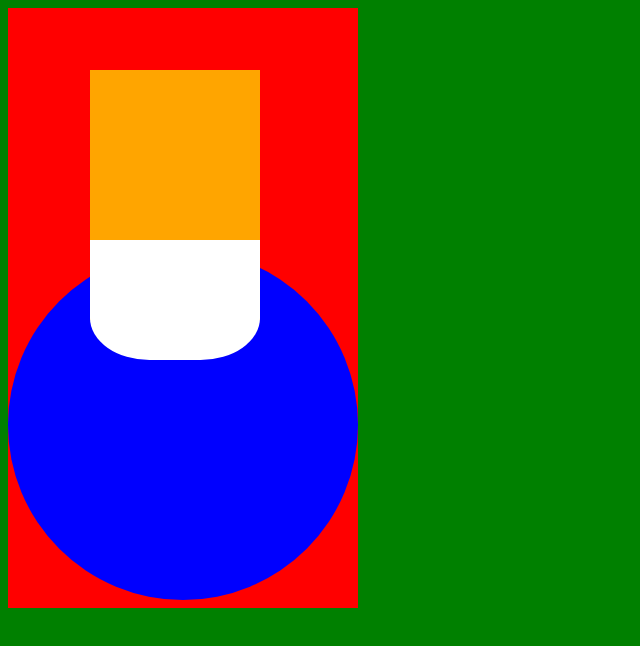
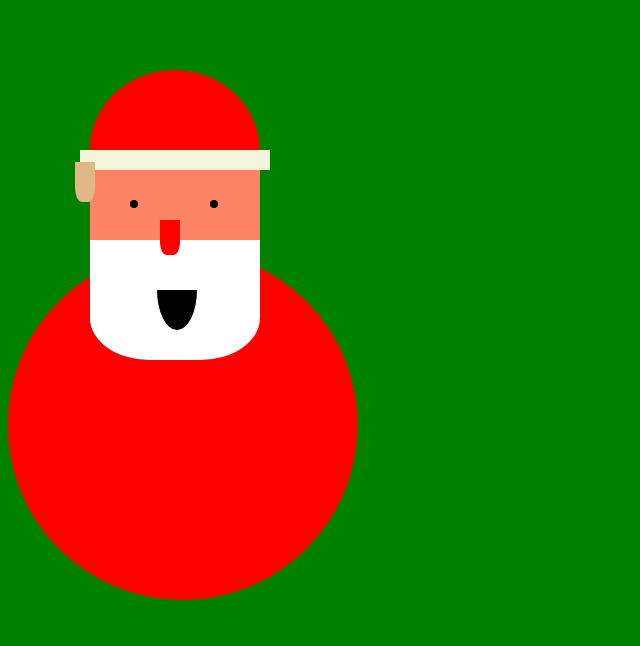
Before and after one commit to itschoolgomother/ITschool1, a plain HTML site: page papka-erika/index.html in a window 1280 px wide. Shown: the whole page, without its empty margins (0-640 px from the left). Drawn offline with Linux system fonts and the light colour scheme.

Commit message:
4.1.2020

```diff
--- a/papka-erika/index.html
+++ b/papka-erika/index.html
@@ -7,11 +7,22 @@
 <body>
 
 	<div class="santa">
-		<div class="body"></div>
+		<div class="body">
+					</div>
 		<div class="head">
-			<div class="hat"></div>
-			<div class="face"></div>
-			<div class="beard"></div>
+			<div class="hat">
+				<div class="line"></div>
+			</div>
+			<div class="face">
+				<div class="eyel"></div>
+				<div class="eyer"></div>
+				<div class="nouse"></div>
+				<div class="earl"></div>
+				<div class="earr"></div>
+			</div>
+			<div class="beard">
+				<div class="mouth"></div>
+			</div>
 		</div>
 
 	</div>
--- a/papka-erika/main.css
+++ b/papka-erika/main.css
@@ -6,12 +6,12 @@ body{
 
 width:350px;
 height:600px;
-background-color:red;
+
 }
 .body{
 	width: 350px;
 	height:350px;
-	background-color: blue;
+	background-color: red;
 	border-radius: 50%;
 	position: absolute;
 	top: 250px;
@@ -19,8 +19,7 @@ background-color:red;
 .head{
 	width: 170px;
 	height: 250px;
-	background-color: orange;
-	position: absolute;
+		position: absolute;
 	left: 90px;
 	top: 70px;
 	z-index: 1;
@@ -33,3 +32,80 @@ background-color:red;
 	top: 170px;
 	border-radius: 0% 0% 35% 35%;
 }
+.face{
+	width:170px;
+	height:80px;
+	background-color: #fc8363;
+	position:absolute;
+	top: 100px;
+}
+.hat{
+	width: 170px;
+	height: 80px;
+	background-color: red;
+	border-radius: 0 0 50% 50% / 0 0 100% 100%;
+	transform: rotate(180deg);
+}
+.line{
+	width: 190px;
+	height: 20px;
+	background-color: beige;
+	position: absolute;
+	top: -20px;
+	left: -10px;
+}
+.eyel{
+	width: 8px;
+	height: 8px;
+	background-color: black;
+	position: absolute;
+	border-radius: 50%;
+	left: 40px;
+	top: 30px;
+}
+.eyer{
+	width: 8px;
+	height: 8px;
+	background-color: black;
+	position: absolute;
+	left: 120px;
+	top: 30px;
+	border-radius: 50%;
+}
+.nouse{
+	width: 20px;
+	height: 35px;
+	background-color: red;
+	border-radius: 0 0 35% 35%;
+	position: absolute;
+	left: 70px;
+	top: 50px;
+	z-index: 4;
+}
+.mouth{
+	width: 40px;
+	height:40px;
+	background-color: black;
+	border-radius: 0 0 50% 50% / 0 0 100% 100%;
+	position: absolute;
+	left: 67px;
+	top: 50px;
+}
+.earl{
+	width: 20px;
+	height: 40px;
+	border-radius: 0 0 35% 35% / 0 0 35% 35%;
+	position:absolute;
+	background-color: burlywood;
+	left: -15px;
+	top: -8px;
+
+}
+.earr{
+	width: 20px;
+	height: 40px;
+	border-radius: 0 0 35% 35% / 0 0 35% 35%;
+	position:absolute;
+	background-color: burlywood;
+	left: -145px;
+	top: -8px;
```
